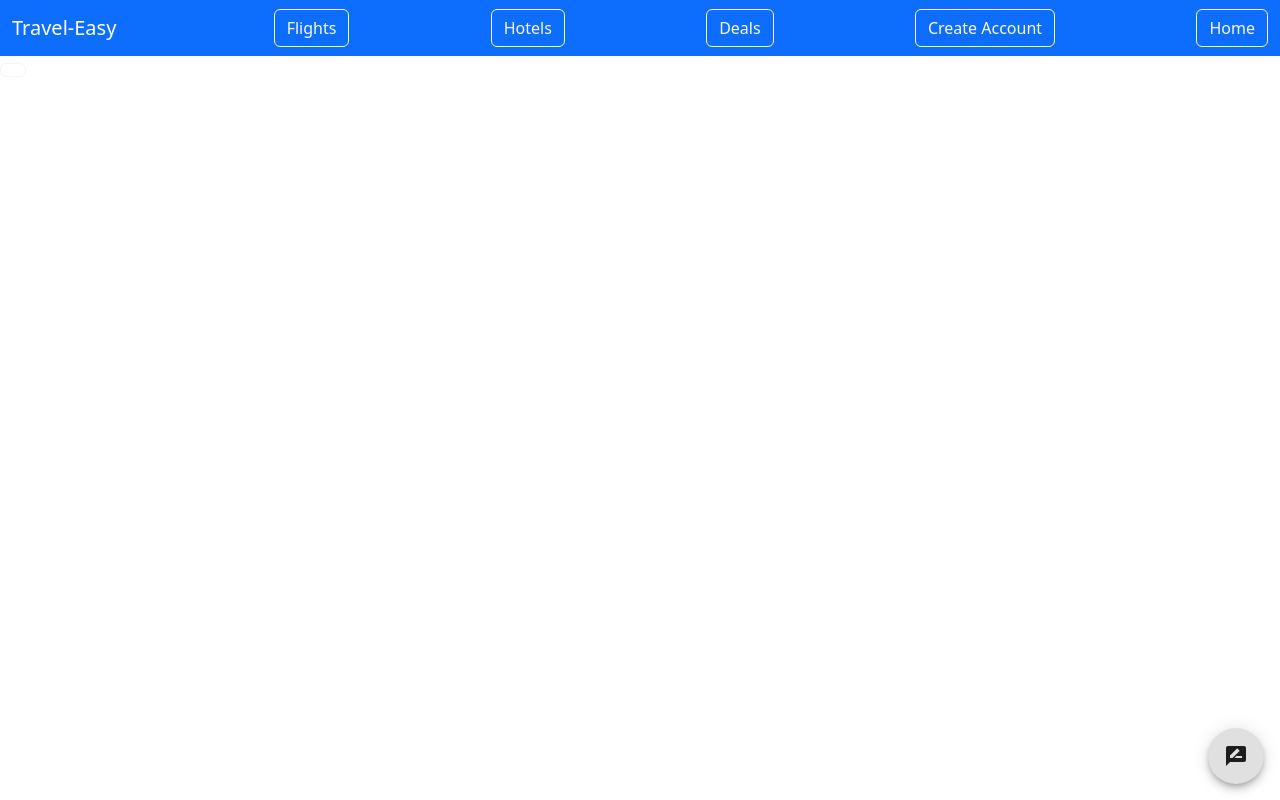
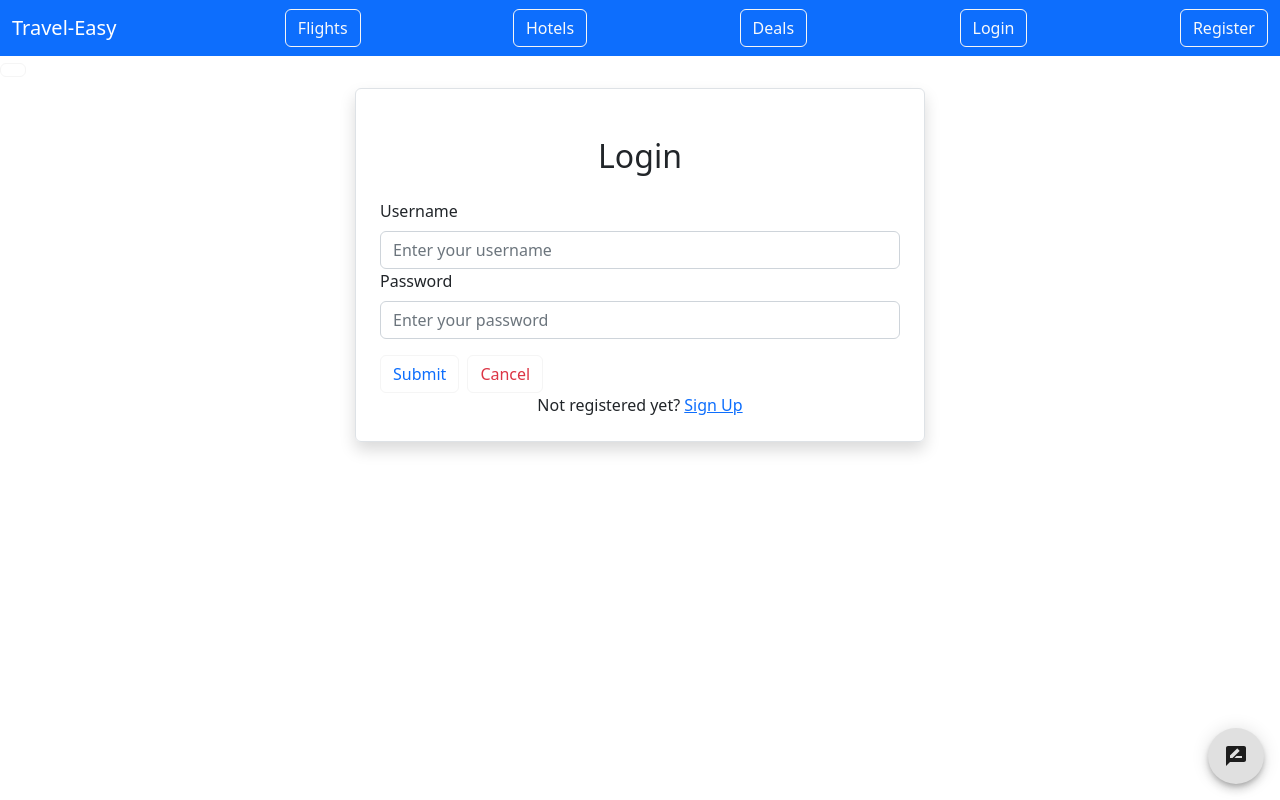
Before and after one commit to aoc38/Travel-Easy-frontend, a React (Create React App) app: page /loginuser in a window 1280 px wide. Built offline with nearby package versions, Linux system fonts and the light colour scheme.

Commit message:
User log in changes

```diff
--- a/package.json
+++ b/package.json
@@ -5,10 +5,9 @@
   "dependencies": {
     "@emotion/react": "^11.10.5",
     "@emotion/styled": "^11.10.5",
-    "@mui/icons-material": "^5.10.9",
+    "@mui/icons-material": "^5.10.14",
     "@mui/material": "^5.10.13",
     "@mui/styled-engine": "^5.10.8",
-
     "@mui/x-date-pickers": "^5.0.8",
     "@testing-library/jest-dom": "^5.16.5",
     "@testing-library/react": "^13.4.0",
@@ -17,6 +16,7 @@
     "bootstrap": "^5.2.2",
     "dayjs": "^1.11.6",
     "react": "^18.2.0",
+    "react-bootstrap": "^2.6.0",
     "react-dom": "^18.2.0",
     "react-router-dom": "^6.4.3",
     "react-scripts": "5.0.1",
--- a/src/App.js
+++ b/src/App.js
@@ -13,6 +13,7 @@ import Bookinghistory from './Components/Flights/bookinghistory';
 import React from 'react';
 import Feedback from './Components/Feedback/Feedbackform';
 import SearchDeals from './Components/Deals/SearchDeals';
+import LoginPage from './Users/LoginPage';
 
 function App() {
 
@@ -22,9 +23,10 @@ function App() {
         <Navbar />
         <Routes>
           <Route exact path="/home" element={<Home />} />
-          <Route exact path="/adduser" element={<AddUser />} />
-          <Route exact path="/" element={<SearchFlight />} />
-          <Route exact path="/Flightdetails/:id" element={<Flightdetails />} />
+          <Route exact path="/register" element={<AddUser />} />
+          <Route exact path="/loginuser" element={<LoginPage />} />
+          <Route exact path="/searchFlight" element={<SearchFlight />} />
+          <Route exact path="/Flightdetails" element={<Flightdetails />} />
           <Route exact path="/bookform" element={<BookForm />} />
           <Route exact path="/edituser/:id" element={<EditUser />} />
           <Route exact path="/usermiles" element={<Usermiles />} />
--- a/src/Users/AddUser.js
+++ b/src/Users/AddUser.js
@@ -9,13 +9,13 @@ export default function AddUser() {
 
   const [user, setUser] = useState({
     firstName: null,
-    middleName:null ,
+    middleName: null,
     lastName: null,
     email: null,
     username: null,
     password: null,
     mailingAddress: null,
-    card:{}
+    card: {}
     // cards:[]
     // cardNumber: null,
     // expiryDate: null,
@@ -24,31 +24,34 @@ export default function AddUser() {
   });
 
 
-  const { firstName,middleName, lastName, email, username, password, mailingAddress } = user;
-  const {cardNumber,cardOwnerName,cvv,expiryDate,cardType } = user.card;
+  const { firstName, middleName, lastName, email, username, password, mailingAddress } = user;
+  const { cardNumber, cardOwnerName, cvv, expiryDate, cardType } = user.card;
 
   //const { firstName, middleName, lastName, email, username, password, mailingAddress } = user;
   // const {cardNumber,cardOwnerName,cvv,expiryDate}= cards;
 
 
-  const onInputChange= (e) =>{
-    setUser({...user,[e.target.name]:e.target.value});
+  const onInputChange = (e) => {
+    setUser({ ...user, [e.target.name]: e.target.value });
     // setUser({...user.cards,cards});
   };
 
   //[{}]
-  const onCardInputChange= (e) =>{
-    setUser({...user,...{card:{...user.card,[e.target.name]:e.target.value}}});
+  const onCardInputChange = (e) => {
+    setUser({ ...user, ...{ card: { ...user.card, [e.target.name]: e.target.value } } });
   };
 
 
-  const onSubmit= async(e)=>{
+  const onSubmit = async (e) => {
     e.preventDefault();
     try {
-      let response = await axios.post("http://localhost:8080/user",user);
+      let response = await axios.post("http://localhost:8080/usersignup", user);
       console.log(response.data);
+      console.warn(response.data);
+      localStorage.setItem("user-info", JSON.stringify(response.data));
+      navigate('/flightsearch');
     } catch (error) {
-      console.log( `ERROR: ${error}`);
+      console.log(`ERROR: ${error}`);
     }
 
     // try {
@@ -73,7 +76,7 @@ export default function AddUser() {
     // } catch (err) {
     //   console.log(err);
     // }
-    navigate('/');
+
   };
 
   return (
@@ -81,7 +84,14 @@ export default function AddUser() {
       <div className='row'>
         <div className='col-md-6 offset-md-3 border rounded p-4 mt-2 shadow'>
           <h2 className='text-center m-4'> Register User </h2>
-          <form  onSubmit={(e) => onSubmit(e)}>
+          <div className="text-center">
+            Already registered?{" "}
+            <span className="link-primary">
+              <Link to={"/loginuser"}>Sign In </Link>
+            </span>
+          </div>
+
+          <form onSubmit={(e) => onSubmit(e)}>
             <div className='mb-3'>
               <label htmlFor='firstname' className='form-label'> First Name </label>
               <input
@@ -154,7 +164,7 @@ export default function AddUser() {
                 onChange={(e) => onCardInputChange(e)}
               >
                 <option value="VISA">VISA</option>
-                <option value="MASTER CARD">MASTER CARD</option>
+                <option value="MASTERCARD">MASTER CARD</option>
               </select>
 
               <label htmlFor='cardNumber' className='form-label'>Credit Card Number </label>
--- /dev/null
+++ b/src/Users/LoginPage.js
@@ -0,0 +1,74 @@
+import axios from 'axios';
+import React, { useState } from 'react'
+import { Link, useNavigate } from 'react-router-dom';
+
+export default function LoginPage() {
+  let navigate = useNavigate();
+
+  const [loginData, setLoginData] = useState({
+    username: null,
+    password: null
+  });
+
+  const { username, password } = loginData;
+  const onInputChange = (e) => {
+    setLoginData({ ...loginData, [e.target.name]: e.target.value });
+    // setUser({...user.cards,cards});
+  };
+
+
+
+  const onSubmit = async (e) => {
+    e.preventDefault();
+    try {
+      let response = await axios.post("http://localhost:8080/userlogin", loginData);
+      console.log(response.data);
+      localStorage.setItem("user-info", JSON.stringify(response.data));
+    } catch (error) {
+      console.log(`ERROR: ${error}`);
+    }
+    navigate('/flightsearch');
+  };
+
+  return (
+    <div className='container'>
+      <div className='row'>
+        <div className='col-md-6 offset-md-3 border rounded p-4 mt-2 shadow'>
+          <h2 className='text-center m-4'> Login </h2>
+          <form onSubmit={(e) => onSubmit(e)}>
+            <div className='mb-3'>
+              <label htmlFor='username' className='form-label'> Username </label>
+              <input
+                type={"text"}
+                className="form-control"
+                placeholder='Enter your username'
+                name='username'
+                value={username}
+                onChange={(e) => onInputChange(e)}
+              />
+              <label htmlFor='password' className='form-label'> Password </label>
+              <input
+                type={"password"}
+                className="form-control"
+                placeholder='Enter your password'
+                name='password'
+                value={password}
+                onChange={(e) => onInputChange(e)}
+              />
+            </div>
+            <button type='submit' className='btn btn-outline-primary'>Submit</button>
+            <Link type='cancel' className='btn btn-outline-danger mx-2' to={"/"}>Cancel</Link>
+
+            <div className="text-center">
+              Not registered yet?{" "}
+              <span className="link-primary">
+                <Link to={"/adduser"}>Sign Up </Link>
+              </span>
+            </div>
+
+          </form>
+        </div>
+      </div>
+    </div>
+  )
+}
--- a/src/layout/Navbar.js
+++ b/src/layout/Navbar.js
@@ -1,37 +1,91 @@
 import { RateReview } from '@mui/icons-material'
 import React from 'react'
-import { Link } from 'react-router-dom'
-import { BottomNavigation, Fab } from '@mui/material'
+import { Link, useNavigate } from 'react-router-dom'
+import { Fab } from '@mui/material'
+import { Nav, NavDropdown } from 'react-bootstrap'
 
-const styles={ position: "fixed",
+const styles = {
+    position: "fixed",
     bottom: (theme) => theme.spacing(2),
-right: (theme) => theme.spacing(2)}
+    right: (theme) => theme.spacing(2)
+}
 
 export default function Navbar() {
+
+    //getting logged in user from local storage
+    let loggedinUser = JSON.parse( localStorage.getItem("user-info"));
+    console.warn(loggedinUser);
+
+    let navigate = useNavigate();
+
+   // const history = unstable_HistoryRouter();
+
+    //function for logout
+    function logOut(){
+        localStorage.clear();
+        navigate("/flightsearch");
+    }
+
     return (
         <div>
             <nav className="navbar navbar-expand-lg  navbar-dark bg-primary">
                 <div className="container-fluid">
-                    <a className="navbar-brand" href="#">Travel-Easy</a>
+                    <a className="navbar-brand" >Travel-Easy</a>
                     <button className="navbar-toggler" type="button" data-bs-toggle="collapse" data-bs-target="#navbarSupportedContent" aria-controls="navbarSupportedContent" aria-expanded="false" aria-label="Toggle navigation">
                         <span className="navbar-toggler-icon"></span>
                     </button>
-                    <Link className='btn btn-outline-light' to ="/">Flights
+
+                    {
+
+                        localStorage.getItem("user-info") ?
+                            <>
+                                <Link className='btn btn-outline-light' to="/flightsearch">Flights
                                 </Link>
-                    <Link className='btn btn-outline-light' to ="/hotels">Hotels
+                                <Link className='btn btn-outline-light' to="/hotels">Hotels
                                 </Link>
-                    <Link className='btn btn-outline-light' to ="/deals">Deals
+                                <Link className='btn btn-outline-light' to="/deals">Deals
                                 </Link>
-                    <Link className='btn btn-outline-light' to ="/adduser">Create Account
+
+                            </>
+                            :
+                            <>
+                                <Link className='btn btn-outline-light' to="/flightsearch">Flights
                                 </Link>
-                    <Link className='btn btn-outline-light' to ="/home">Home
+                                <Link className='btn btn-outline-light' to="/hotels">Hotels
                                 </Link>
+                                <Link className='btn btn-outline-light' to="/deals">Deals
+                                </Link>
+                                <Link className='btn btn-outline-light' to="/loginuser">Login
+                                </Link>
+                                <Link className='btn btn-outline-light' to="/register">Register
+                                </Link>
+                            </>
+
+                    }
+
+
+
+
+                    {
+                    localStorage.getItem("user-info") ?
+                     <Nav>
+                     <NavDropdown title = {loggedinUser && loggedinUser.firstName}>
+                        <NavDropdown.Item onClick = {logOut}>
+                            Logout
+                        </NavDropdown.Item>
+
+                     </NavDropdown>
+                </Nav>
+                :null
+
+                }
+
 
                 </div>
             </nav>
 
             <div id='bottom'>
-                <Link className='btn btn-outline-light' to ="/feedbackform"><Fab sx={styles}><RateReview/></Fab></Link>
+                <Link className='btn btn-outline-light' to="/feedbackform"><Fab sx={styles}><RateReview /></Fab></Link>
             </div>
         </div>
 
```
Also changed, not shown: src/pages/Home.js (+5 -5 lines), 1 other file (tests, documents, lock files or other folders). Lines whose indentation alone changed are shown as unchanged.
